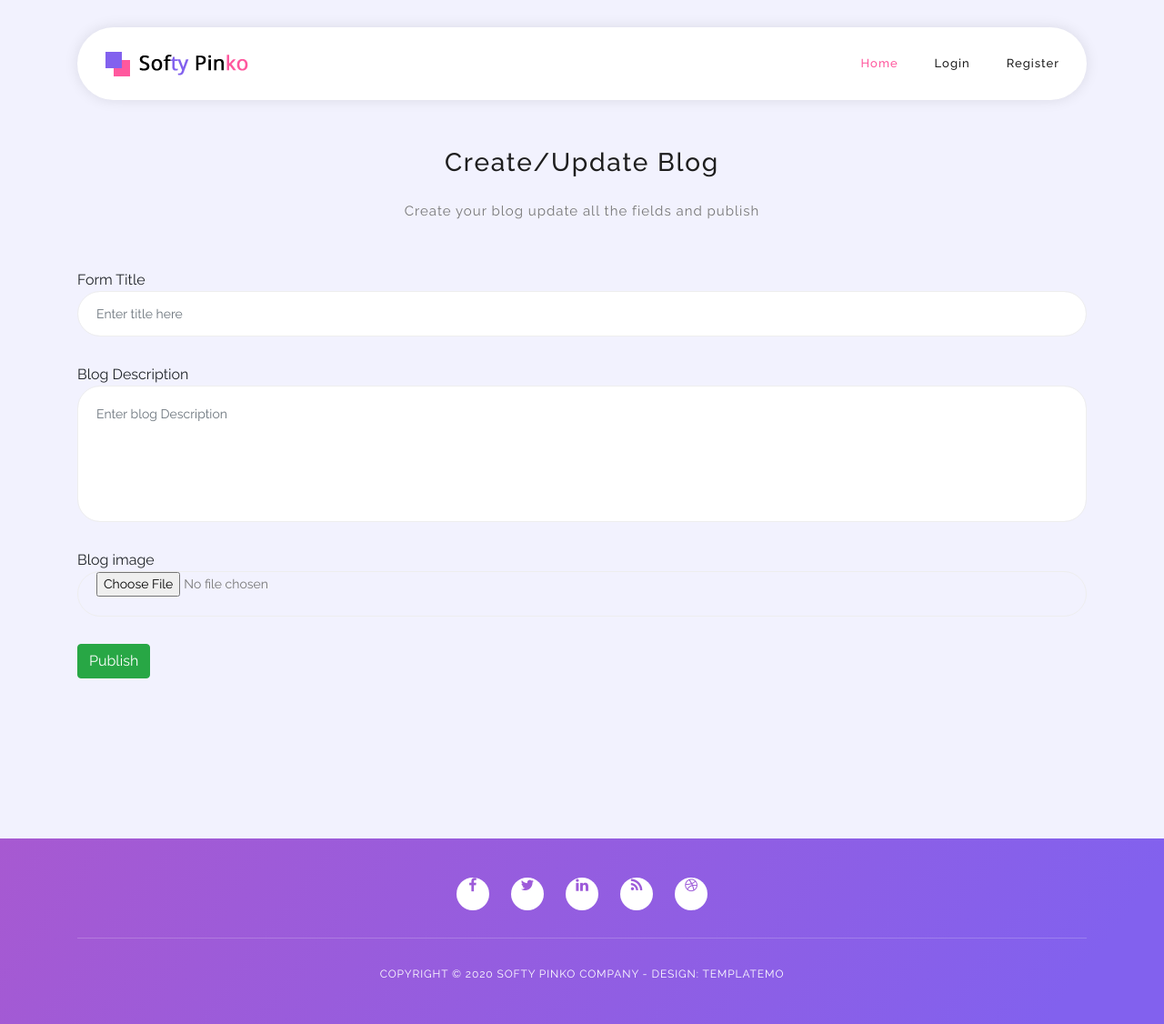
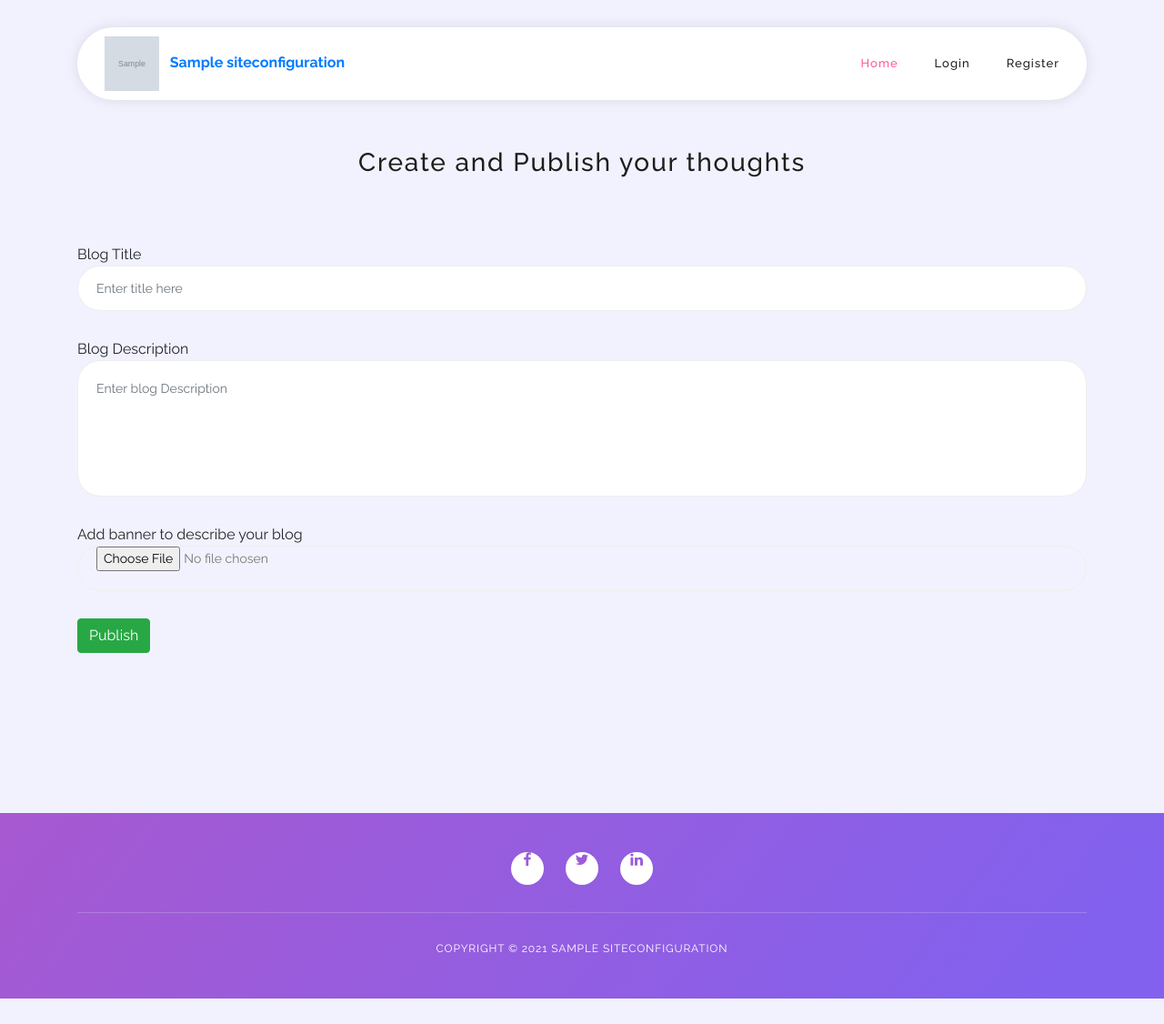
Before and after one commit to abs001/myblogger, a Django app: page /new_blog in a window 1280 px wide. Shown: the whole page at 91% size. After the commit the page ends 1098 px from the top, so only its background shows below. Run offline with Django 3.2, Linux system fonts and the light colour scheme; tables that the repository leaves empty hold one stand-in row (values such as "Sample post"); grey boxes marked "Sample" are stand-in pictures; some libraries are stand-ins or nearby versions.

Commit message:
Added Minor fixes

```diff
--- a/myblogger/myblog/forms.py
+++ b/myblogger/myblog/forms.py
@@ -20,10 +20,10 @@ class NewBlog(forms.Form):
     def __int__(self):
         self.fields['blog_image'].required = False
 
-    blog_title = forms.CharField(label="Form Title", max_length=250, widget=forms.TextInput(
+    blog_title = forms.CharField(label="Blog Title", max_length=250, widget=forms.TextInput(
         attrs={"class": "form-control", "placeholder": "Enter title here"}
     ))
     blog_description = forms.CharField(label="Blog Description", widget=forms.Textarea(
         attrs={"class": "form-control", "placeholder": "Enter blog Description"}
     ))
-    blog_image = forms.ImageField()
+    blog_image = forms.ImageField(label="Add banner to describe your blog")
--- a/myblogger/myblog/static/myblog/css/myblogger.css
+++ b/myblogger/myblog/static/myblog/css/myblogger.css
@@ -520,7 +520,7 @@ header
 }
 
 .header-area.header-sticky .logo {
-  margin-top: 25px;
+  margin-top: 10px;
 }
 
 .header-area.header-sticky .nav {
--- a/myblogger/myblog/templates/myblog/base.html
+++ b/myblogger/myblog/templates/myblog/base.html
@@ -41,7 +41,8 @@
                     <nav class="main-nav">
                         <!-- ***** Logo Start ***** -->
                         <a href="/" class="logo">
-                            <img src="{% static 'myblog/images/logo.png' %}" alt="Softy Pinko"/>
+                            <img src="{{ site_conf.site_logo.url }}" alt="{{ site_conf.site_name }}" width="60px" height="60px"/>
+                            <span class="font-weight-bold">&nbsp;&nbsp;{{ site_conf.site_name }}</span>
                         </a>
                         <!-- ***** Logo End ***** -->
                         <!-- ***** Menu Start ***** -->
@@ -74,17 +75,21 @@
             <div class="row">
                 <div class="col-lg-12 col-md-12 col-sm-12">
                     <ul class="social">
-                        <li><a href="#"><i class="fa fa-facebook"></i></a></li>
-                        <li><a href="#"><i class="fa fa-twitter"></i></a></li>
-                        <li><a href="#"><i class="fa fa-linkedin"></i></a></li>
-                        <li><a href="#"><i class="fa fa-rss"></i></a></li>
-                        <li><a href="#"><i class="fa fa-dribbble"></i></a></li>
+                        {% if site_conf.social_fb %}
+                            <li><a href="{{ site_conf.social_fb }}"><i class="fa fa-facebook"></i></a></li>
+                        {% endif %}
+                        {% if site_conf.social_tw %}
+                            <li><a href="{{ site_conf.social_tw }}"><i class="fa fa-twitter"></i></a></li>
+                        {% endif %}
+                        {% if site_conf.social_li %}
+                            <li><a href="{{ site_conf.social_li }}"><i class="fa fa-linkedin"></i></a></li>
+                        {% endif %}
                     </ul>
                 </div>
             </div>
             <div class="row">
                 <div class="col-lg-12">
-                    <p class="copyright">Copyright &copy; 2020 Softy Pinko Company - Design: TemplateMo</p>
+                    <p class="copyright">Copyright &copy; {% now "Y" %} {{ site_conf.site_name }}</p>
                 </div>
             </div>
         </div>
--- a/myblogger/myblog/templates/myblog/home.html
+++ b/myblogger/myblog/templates/myblog/home.html
@@ -7,12 +7,12 @@
             <div class="row">
                 <div class="col-lg-12">
                     <div class="center-heading" style="margin-top: 20px">
-                        <h2 class="section-title">Blog Entries</h2>
+<!--                        <h2 class="section-title">Blog Entries</h2>-->
                     </div>
                 </div>
                 <div class="offset-lg-3 col-lg-6">
                     <div class="center-text">
-                        <p>Integer molestie aliquam gravida. Nullam nec arcu finibus, imperdiet nulla vitae, placerat nibh. Cras maximus venenatis molestie.</p>
+                        <p>{{ site_conf.site_address }}</p>
                     </div>
                 </div>
             </div>
--- a/myblogger/myblog/templates/myblog/new_blog.html
+++ b/myblogger/myblog/templates/myblog/new_blog.html
@@ -5,12 +5,11 @@
             <div class="row">
                 <div class="col-lg-12">
                     <div class="center-heading">
-                        <h2 class="section-title">Create/Update Blog</h2>
+                        <h2 class="section-title">Create and Publish your thoughts</h2>
                     </div>
                 </div>
                 <div class="offset-lg-3 col-lg-6">
                     <div class="center-text">
-                        <p>Create your blog update all the fields and publish</p>
                         {% if messages %}
                             {% for message in messages %}
                                 <span class="text-{{message.tags}}">{{ message }}</span>
--- a/myblogger/myblog/views.py
+++ b/myblogger/myblog/views.py
@@ -4,7 +4,7 @@ from django.shortcuts import render, redirect
 from .forms import Register, LoginUser, NewBlog
 from django.contrib import messages
 from django.contrib.auth import authenticate, login, logout
-from .models import Blog
+from .models import Blog, SiteConfiguration
 from django.core.paginator import Paginator, EmptyPage, PageNotAnInteger
 
 
@@ -12,14 +12,16 @@ def index(request):
     blog_data = Blog.objects.all().order_by('-last_modified')
     paginator_object = Paginator(blog_data, 6)
     page_data = paginator_object.get_page(request.GET.get('page', 1))
-    return render(request, 'myblog/home.html', {"page_data": page_data})
+    return render(request, 'myblog/home.html', {"page_data": page_data,
+                                                "site_conf": SiteConfiguration.objects.get(pk=1)})
 
 
 def profile(request, username=None):
     blog_data = Blog.objects.filter(user_name=username).order_by('-last_modified')
     paginator_object = Paginator(blog_data, 6)
     page_data = paginator_object.get_page(request.GET.get('page', 1))
-    return render(request, 'myblog/home.html', {"page_data": page_data})
+    return render(request, 'myblog/home.html', {"page_data": page_data,
+                                                "site_conf": SiteConfiguration.objects.get(pk=1)})
 
 
 def register(request):
@@ -31,7 +33,8 @@ def register(request):
             return redirect("login")
     else:
         form = Register()
-    return render(request, "myblog/register.html", {"registration_form": form})
+    return render(request, "myblog/register.html", {"registration_form": form,
+                                                    "site_conf": SiteConfiguration.objects.get(pk=1) })
 
 
 def login_user(request):
@@ -50,7 +53,8 @@ def login_user(request):
                 messages.add_message(request, messages.ERROR, "Invalid credentials!")
     else:
         form = LoginUser()
-    return render(request, "myblog/login.html", {"login_form": form})
+    return render(request, "myblog/login.html", {"login_form": form,
+                                                 "site_conf": SiteConfiguration.objects.get(pk=1)})
 
 
 def new_blog(request):
@@ -69,7 +73,8 @@ def new_blog(request):
             messages.success(request, "New blog created")
     else:
         form = NewBlog()
-    return render(request, "myblog/new_blog.html", {"new_blog": form})
+    return render(request, "myblog/new_blog.html", {"new_blog": form,
+                                                    "site_conf": SiteConfiguration.objects.get(pk=1)})
 
 
 def blog(request, blog_id):
@@ -91,6 +96,9 @@ def blog(request, blog_id):
             "blog_description": current_blog.blog_description,
             "last_modified": current_blog.last_modified
         }
+        current_blog.views = current_blog.views+1
+        current_blog.save()
         form = NewBlog(initial=init_dict)
 
-    return render(request, "myblog/blog.html", {"new_blog": form})
+    return render(request, "myblog/blog.html", {"new_blog": form,
+                                                "site_conf": SiteConfiguration.objects.get(pk=1)})
--- a/myblogger/myblogger/settings.py
+++ b/myblogger/myblogger/settings.py
@@ -30,6 +30,7 @@ ALLOWED_HOSTS = []
 # Application definition
 
 INSTALLED_APPS = [
+    'rest_framework',
     'django.contrib.admin',
     'django.contrib.auth',
     'django.contrib.contenttypes',
```
Also changed, not shown: myblogger/media/821eee30-0825-4961-9057-62b02fd6ca81.jpg (added), myblogger/media/blog_images/1Capture.PNG (added), myblogger/media/blog_images/2014-06-01-547.jpg (added), myblogger/media/blog_images/2Capture.PNG (added), myblogger/media/blog_images/3Capture.PNG (added), myblogger/media/blog_images/4Capture.PNG (added), myblogger/media/blog_images/5Capture.PNG (added), myblogger/media/blog_images/6Capture.PNG (added), myblogger/media/blog_images/7Capture.PNG (added), myblogger/media/blog_images/8Capture.PNG (added), myblogger/media/blog_images/Capture_2ne6o2A.PNG (added), myblogger/media/logo.PNG (added), myblogger/myblog/serializer.py (added).
